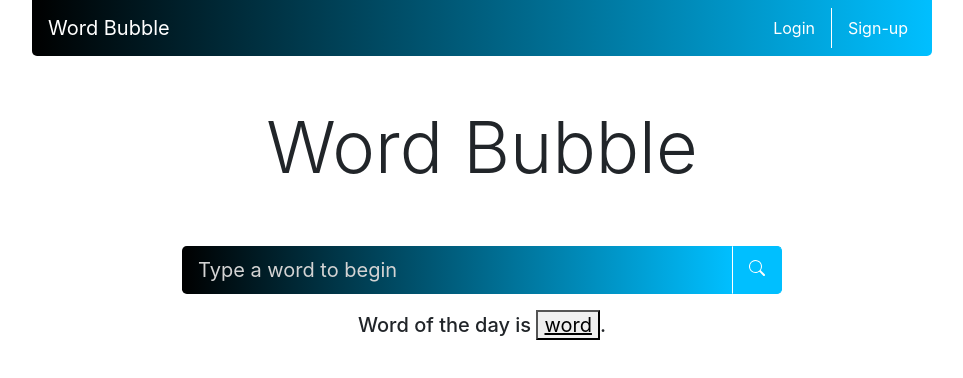
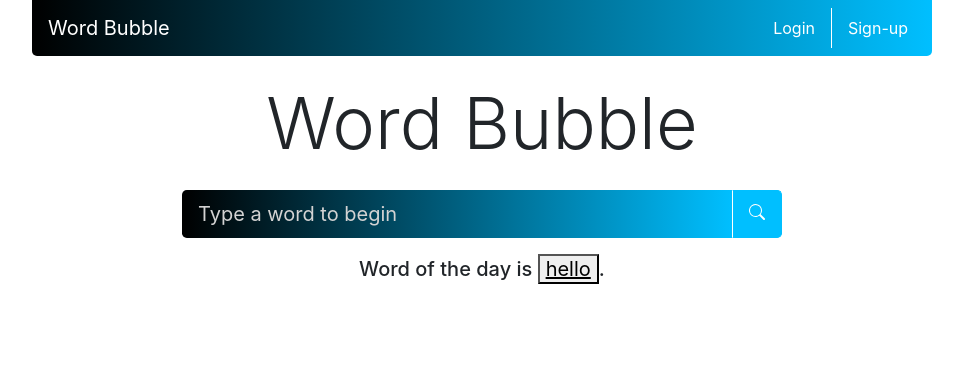
Before and after one commit to bchadwic/react, a React (Create React App) app in the folder my-app/: page / in a window 1280 px wide. Shown: the top 378 px of the page, without its empty margins (158-1121 px from the left). Built offline with nearby package versions, Linux system fonts and the light colour scheme.

Commit message:
created result object parsing, preparing for api insertion and access. Need to style cards more

```diff
--- a/my-app/src/components/App.js
+++ b/my-app/src/components/App.js
@@ -1,19 +1,23 @@
 import 'bootstrap/dist/css/bootstrap.min.css';
 import React from "react";
+import { useSelector } from 'react-redux';
 import Header from "./Header";
 import Word from './Word';
 import SearchBar from './SearchBar';
+import Results from './Results';
 import Footnote from './Footnote';
 import '../styles/App.css';
 
 const App = () => {
+
+    const isDefault = useSelector(state => state.isDefault);
 
     return (
         <div className="App">
             <Header/>
             <Word />
             <SearchBar />
-            {true ? <Footnote wordOfTheDay="word" /> : <hr />}
+            {isDefault ? <Footnote /> : <Results />}
         </div>
   );
 
--- a/my-app/src/components/Footnote.js
+++ b/my-app/src/components/Footnote.js
@@ -1,7 +1,11 @@
-const Footnote = ({wordOfTheDay}) => {
+const Footnote = () => {
+
+    // TODO make a state management for the word of the day
+    const wordOfTheDay = "hello";
+
     return (
         <h5 className='mt-3'>Word of the day is <button><u>{wordOfTheDay}</u></button>.</h5>
     )
 }
 
-export default Footnote
+export default Footnote;
--- /dev/null
+++ b/my-app/src/components/Results.js
@@ -0,0 +1,36 @@
+import Card from "react-bootstrap/Card";
+import Container from "react-bootstrap/esm/Container";
+import '../styles/Results.css';
+
+const Results = () => {
+
+    const currentWord = "Word Bubble";
+    const results = [
+            {definition : "A web app that utilizes a open-source dictionary platform. This is used as a study tool and it is a great way to remember definitions for tests", rank: 4, user: "Ben"},
+            {definition : "A place to study insert and collaborate defined study words", rank: 2, user: "Sarah"},
+            {definition : "A place to post words", rank: -1, user: "Nick"}
+        ];
+
+    return (
+        <div>
+            <hr className="divider" />
+            <Container >
+                {results.map(result => (
+                <Card className="my-2">
+                    <Card.Body>
+                        <Card.Text className="Card-Text">
+                            <h3>{result.definition}</h3>
+                        </Card.Text>
+                        <div className>
+                            <p><b>{result.rank}</b></p>
+                        </div>
+                    </Card.Body>
+                    <Card.Footer className="Card-Footer">{result.user}</Card.Footer>
+                </Card>
+                ))}
+                </Container>
+        </div>
+    );
+};
+
+export default Results;
--- a/my-app/src/components/SearchBar.js
+++ b/my-app/src/components/SearchBar.js
@@ -1,6 +1,6 @@
 import {React, useRef} from "react";
+import Button from "react-bootstrap/Button";
 import Container from "react-bootstrap/Container";
-import Button from "react-bootstrap/Button";
 import InputGroup from "react-bootstrap/InputGroup";
 import FormControl from "react-bootstrap/FormControl";
 import { useDispatch, useSelector } from "react-redux";
@@ -28,23 +28,23 @@ const SearchBar = () => {
     }
 
     return (
+        <Container>
             <form onSubmit={handleSubmit}>
-            <InputGroup id='Search-Container' className="mt-5 mx-auto" size='lg'>
+                <InputGroup id='Search-Container' className="mt-3 mx-auto" size='lg'>
                     <FormControl id='Search-Box'placeholder="Type a word to begin" ref={currentWordInput}/>
                     <InputGroup.Append>
                         <InputGroup>
                             <Button id='Search-Button' className='success' size='lg' type='submit'>
-                            <svg xmlns="http://www.w3.org/2000/svg" width="16" height="16" fill="currentColor"
-                                    className="mb-2 bi bi-search" viewBox="0 0 16 16">
-                                <path
-                                    d="M11.742 10.344a6.5 6.5 0 1 0-1.397 1.398h-.001c.03.04.062.078.098.115l3.85 3.85a1 1 0 0 0 1.415-1.414l-3.85-3.85a1.007 1.007 0 0 0-.115-.1zM12 6.5a5.5 5.5 0 1 1-11 0 5.5 5.5 0 0 1 11 0z"/>
+                                <svg xmlns="http://www.w3.org/2000/svg" width="16" height="16" fill="currentColor" className="mb-2 bi bi-search" viewBox="0 0 16 16">
+                                    <path d="M11.742 10.344a6.5 6.5 0 1 0-1.397 1.398h-.001c.03.04.062.078.098.115l3.85 3.85a1 1 0 0 0 1.415-1.414l-3.85-3.85a1.007 1.007 0 0 0-.115-.1zM12 6.5a5.5 5.5 0 1 1-11 0 5.5 5.5 0 0 1 11 0z"/>
                                 </svg>
                             </Button>
                         </InputGroup>
                     </InputGroup.Append>
                 </InputGroup>
             </form>
+        </Container>
     )
 }
 
-export default SearchBar
+export default SearchBar;
--- a/my-app/src/components/Word.js
+++ b/my-app/src/components/Word.js
@@ -8,7 +8,7 @@ const Word = () => {
     const currentWord = useSelector(state => state.currentWord);
 
     return (
-        <h2 className='display-3 mt-5'>{ currentWord }</h2>
+        <h2 className='display-3 mt-4'>{ currentWord }</h2>
     );
 
 }
--- /dev/null
+++ b/my-app/src/styles/Results.css
@@ -0,0 +1,7 @@
+.Card-Footer {
+    background-image: linear-gradient(to left, deepskyblue, black);
+}
+
+.Card-Text {
+    color: black;
+}
```
Lines whose indentation alone changed are shown as unchanged.
